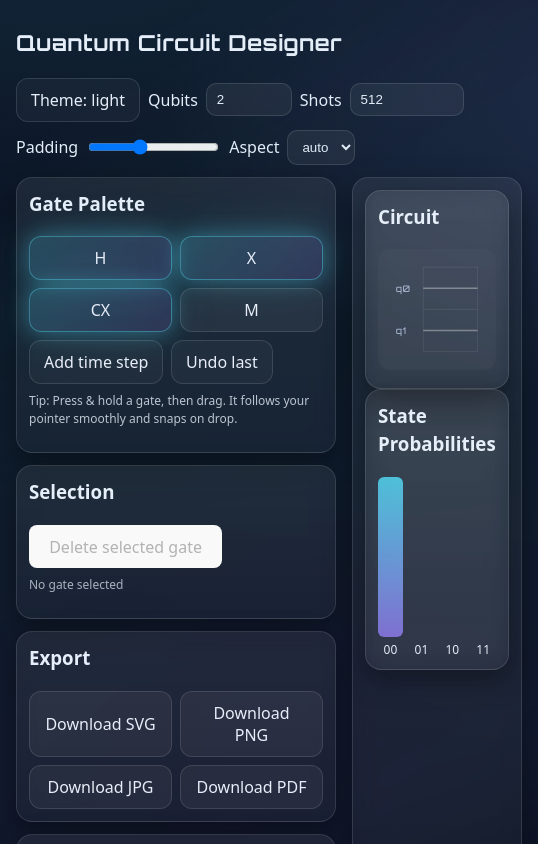
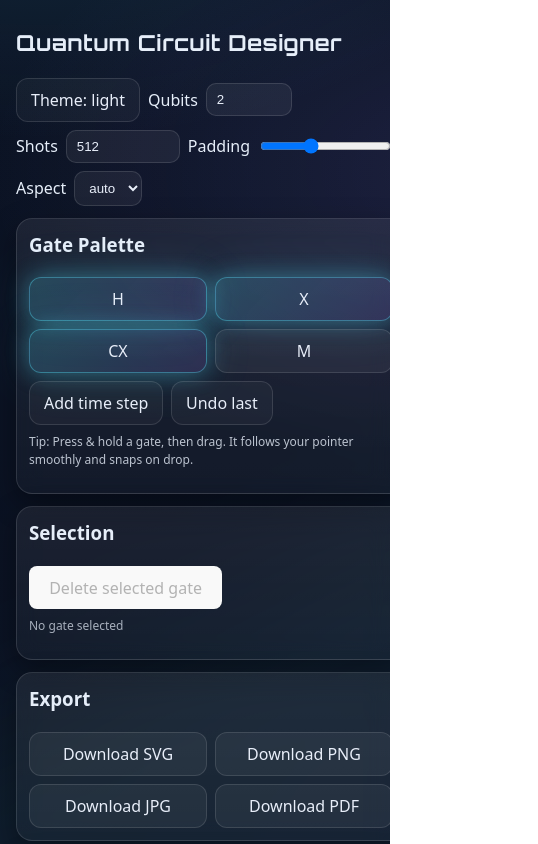
Before and after one commit to marlomb/quantum-circuit-starter, a React (Vite) app: page / in a window 390 px wide. Shown: the top 844 px of the page, 538 px wide, since content can reach past the window. Built offline with nearby package versions, Linux system fonts and the light colour scheme.

Commit message:
style: soften neon palette, transparent SVG bg, glass cards

```diff
--- a/src/App.tsx
+++ b/src/App.tsx
@@ -323,7 +323,7 @@ export default function App() {
   return (
 
     <div className="neon-bg" style={{ color: T.text, fontFamily: "ui-sans-serif, system-ui, -apple-system, Segoe UI, Roboto" }}>
-    <div style={{ maxWidth: 1200, margin: "0 auto", padding: 16 }}>
+    <div style={{ width: "100%", padding: 16 }}>
       <header className="row" style={{ justifyContent: "space-between", marginBottom: 12 }}>
         <h1 className="h1" style={{ fontSize: 22, fontWeight: 700 }}>Quantum Circuit Designer</h1>
         <div className="row">
@@ -357,7 +357,8 @@ export default function App() {
         </div>
       </header>
 
-        <section style={{ display: "grid", gridTemplateColumns: "320px 1fr", gap: 16 }}>
+        <section
+  style={{display: "grid", gridTemplateColumns: "1fr", gap: 16,}} className="responsive-grid">
           {/* Left: Controls */}
           <div style={{ display: "flex", flexDirection: "column", gap: 12 }}>
            <div className="card" style={{ padding: 12 }}>
--- a/src/theme.css
+++ b/src/theme.css
@@ -103,3 +103,12 @@ svg{ shape-rendering:geometricPrecision; }
 .stack{ display:flex; flex-direction:column; gap:12px; }
 .row{ display:flex; flex-wrap:wrap; gap:8px; align-items:center; }
 .grid-2{ display:grid; grid-template-columns:repeat(2,1fr); gap:8px; }
+
+.responsive-grid {
+  grid-template-columns: 320px 1fr;
+}
+@media (max-width: 900px) {
+  .responsive-grid {
+    grid-template-columns: 1fr; /* stack on small screens */
+  }
+}
```
